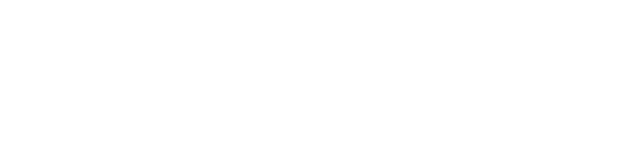
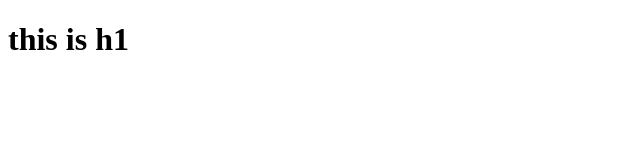
Before and after one commit to kmj673/Founders-and-Coders-Application-Minju-Kim, a plain HTML site: page index.html in a window 1280 px wide. Shown: the whole page, without its empty margins (0-640 px from the left). Drawn offline with Linux system fonts and the light colour scheme.

Commit message:
add h1 in html

```diff
--- a/index.html
+++ b/index.html
@@ -6,5 +6,7 @@
     <meta name="viewport" content="width=device-width, initial-scale=1.0" />
     <title>Document</title>
   </head>
-  <body></body>
+  <body>
+    <h1>this is h1</h1>
+  </body>
 </html>
```
